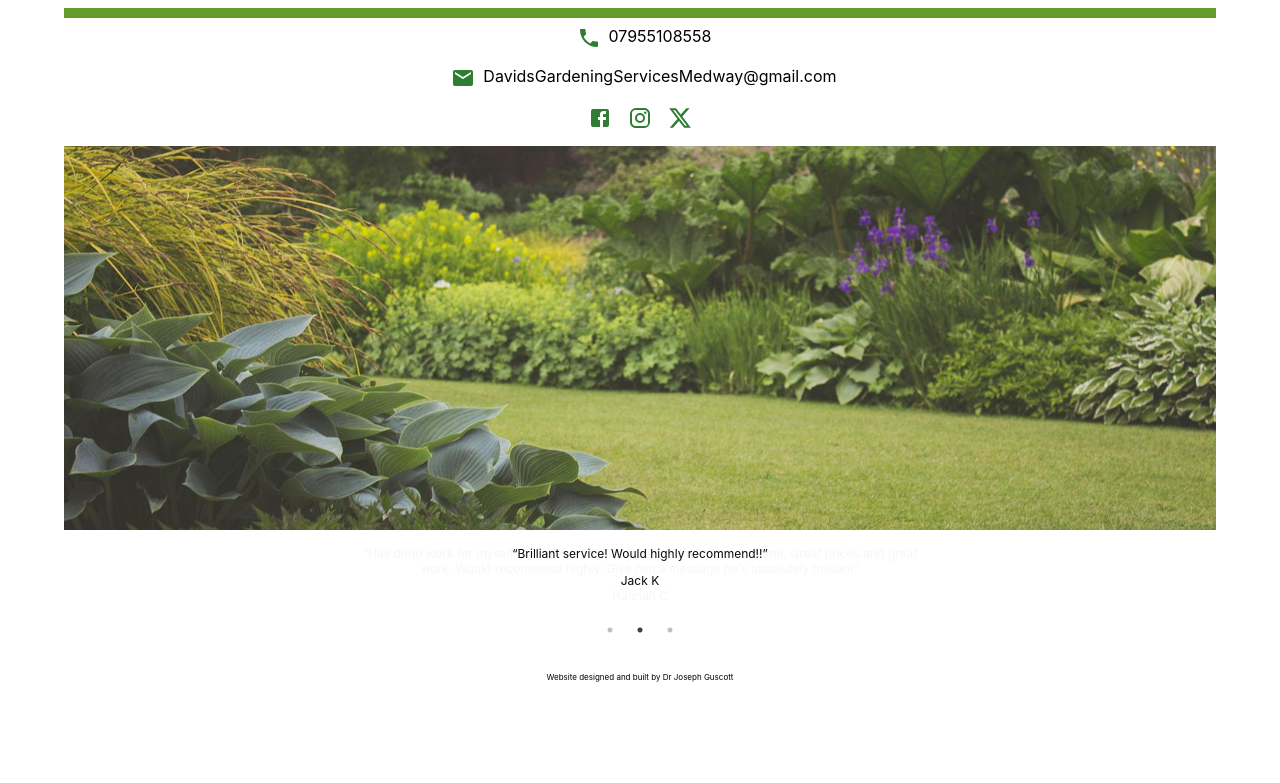
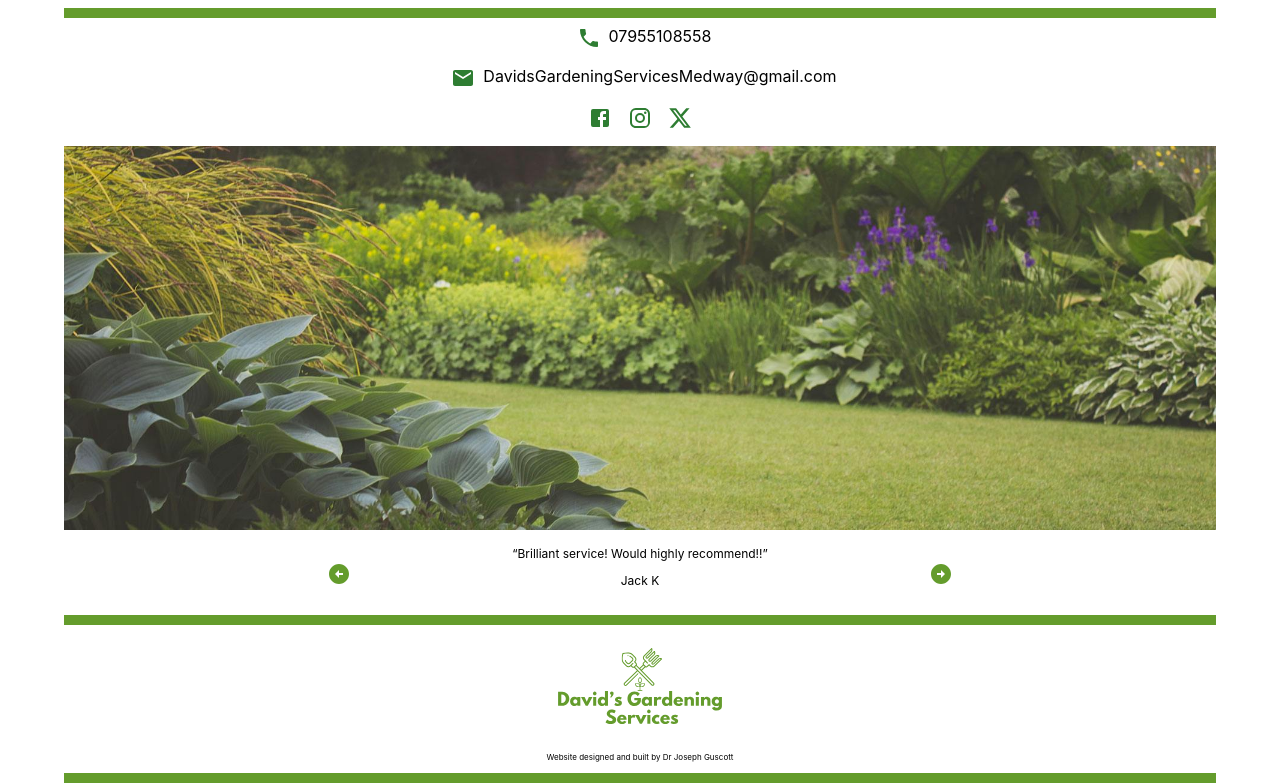
Before and after one commit to davidsgardeningservices/davidsgardeningservices.github.io, a React (Create React App) app: page / in a window 1280 px wide. Shown: the part 253-1036 px from the top of the page. Before the commit the page ends 947 px from the top, so only its background shows below. Built offline with nearby package versions, Linux system fonts and the light colour scheme.

Commit message:
testimonial/footer

```diff
--- a/src/App.css
+++ b/src/App.css
@@ -25,17 +25,4 @@
     text-align: center;
     width: 50%;
     margin-left: 25%;
-    margin-right: 25%;
-    font-size: 1.5vmin;
 }
-
-#copyright {
-    position: static;
-    left: 0;
-    bottom: 0;
-    width: 100%;
-    margin-top: 5%;
-    margin-bottom: 1%;
-    text-align: center;
-    font-size: 1vmin;
-}
--- a/src/App.tsx
+++ b/src/App.tsx
@@ -6,6 +6,7 @@ import Container from '@mui/material/Container';
 import ContactInformation from './components/ContactInformation';
 import NavBar from './components/NavBar';
 import TestimonialCarousel from './components/testimonials/TestimonialsCarousel';
+import Footer from './components/Footer';
 
 function App() {
   return (
@@ -23,9 +24,9 @@ function App() {
         <div id='homepage-testimonial'>
           <TestimonialCarousel />
         </div>
-        <div id='copyright'>
-          Website designed and built by Dr Joseph Guscott
-        </div>
+        <NavBar />
+        <Footer />
+        <NavBar />
       </Container>
     </div>
   );
--- /dev/null
+++ b/src/components/Footer.css
@@ -0,0 +1,19 @@
+#footer {
+    display: flex;
+    width: 100%;
+}
+
+#logo {
+    padding-top: 2%;
+    padding-bottom: 2%;
+    width: 15%;
+    margin: auto;
+}
+
+#copyright {
+    margin-top: auto;
+    margin-left: auto;
+    margin-right: auto;
+    padding-bottom: 1%;
+    font-size: 1vmin;
+}
--- /dev/null
+++ b/src/components/Footer.tsx
@@ -0,0 +1,18 @@
+import './Footer.css'
+import Container from '@mui/material/Container';
+import logo from '../images/Davids-Gardening-Logo.svg'
+
+export default function Footer() {
+    return (
+        <div>
+            <Container id='footer'>
+                <div id='logo'>
+                    <img src={logo} alt="" />
+                </div>
+            </ Container>
+            <div id='copyright'>
+                Website designed and built by Dr Joseph Guscott
+            </div>
+        </div>
+    )
+}
--- a/src/components/testimonials/TestimonialCarousel.css
+++ b/src/components/testimonials/TestimonialCarousel.css
@@ -0,0 +1,3 @@
+#testimonial-card-text {
+    font-size: 1.5vmin;
+}
--- a/src/components/testimonials/Testimonials.ts
+++ b/src/components/testimonials/Testimonials.ts
@@ -13,6 +13,26 @@ const testimonials = [
         key: 3,
         name: "Jessica D",
         message: "David was on time and did a fantastic job and the outcome was great. I would recommend him"
+    },
+    {
+        key: 4,
+        name: "Person 4",
+        message: "Message 4"
+    },
+    {
+        key: 5,
+        name: "Person 5",
+        message: "Message 5"
+    },
+    {
+        key: 6,
+        name: "Person 6",
+        message: "Message 6"
+    },
+    {
+        key: 7,
+        name: "Person 7",
+        message: "Message 7"
     }
 ]
 
--- a/src/components/testimonials/TestimonialsCarousel.tsx
+++ b/src/components/testimonials/TestimonialsCarousel.tsx
@@ -2,6 +2,8 @@ import Slider from 'react-slick';
 import 'slick-carousel/slick/slick.css';
 import 'slick-carousel/slick/slick-theme.css';
 import testimonials from './Testimonials';
+import './TestimonialCarousel.css'
+import { ArrowCircleLeft, ArrowCircleRight } from '@mui/icons-material';
 
 interface iTestimonials {
     key: number
@@ -38,14 +40,17 @@ function setTestimonialText(testimonials: iTestimonials) {
 
 export default function TestimonialCarousel() {
     const settings = {
-        dots: true,
+        dots: false,
+        arrows: true,
         fade: true,
         autoplay: true,
         infinite: true,
         speed: 500,
         autoplaySpeed: 5000,
-        slidesToShow: 1,
-        slidesToScroll: 1
+        slidesToShow: 2,
+        slidesToScroll: 2,
+        nextArrow: <ArrowCircleRight sx={{ color: '#649c2c', '&:hover': { color: '#649c2c' } }} />,
+        prevArrow: <ArrowCircleLeft sx={{ color: '#649c2c', '&:hover': { color: '#649c2c' } }} />
     };
     return (
         <div id='testimonial-carousel'>
```
